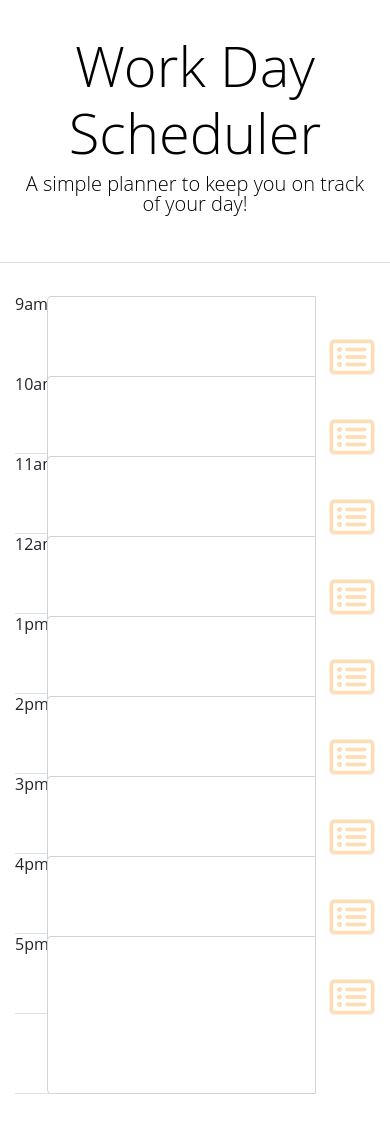
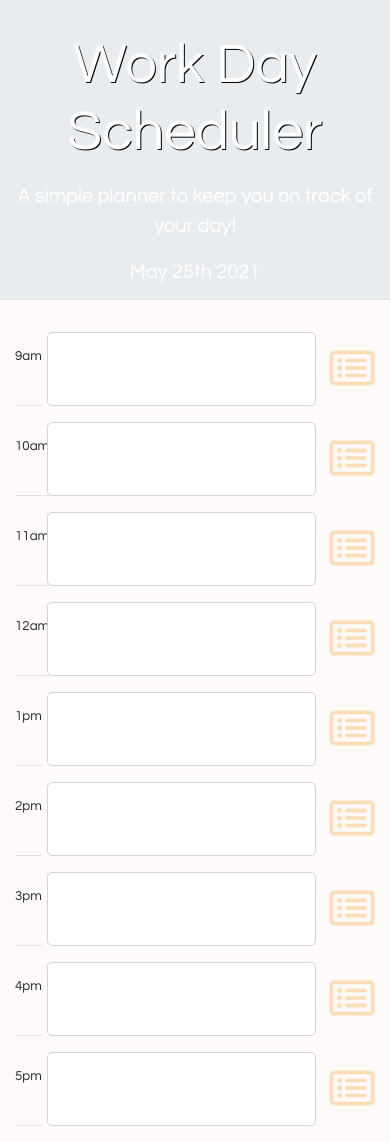
Before and after one commit to rmwillow/simplyCal, a plain HTML site: page index.html in a window 390 px wide. Before the commit the page ends 1110 px from the top, so only its background shows below. Drawn offline with nearby package versions, Linux system fonts and the light colour scheme; files that its build step writes are made by us from their sources.

Commit message:
day display

```diff
--- a/assets/script.js
+++ b/assets/script.js
@@ -1,10 +1,12 @@
+$(document).ready(function() {
+
     //Setting up the date and appending to the HTML page
     var today = moment().format('MMMM Do YYYY');
     console.log(today)
     $(".todaysDate").append(today);
 
-  var now = parseInt(moment().format('HH'));
-  console.log(now)
+
+
 
     var $text9AM = $("#text9AM");
     var $text10AM = $("#text10AM");
@@ -15,3 +17,5 @@
     var $text3PM = $("#text3PM");
     var $text4PM = $("#text4PM");
     var $text5PM = $("#text5PM");
+
+});
--- a/assets/style.css
+++ b/assets/style.css
@@ -1,71 +1,116 @@
 body {
-  font-family: 'Open Sans', sans-serif;
-  font-size: 16px;
-  line-height: 1;
-}
-
-textarea{
-  background: transparent;
-  border: none;
-  resize: none;
-  color: #000000;
-  border-left: 1px solid black;
-  padding: 10px;
+    background-color: snow;
 }
 
 .jumbotron {
-  text-align: center;
-  background-color: transparent;
-  color: black;
-  border-radius: 0;
-  border-bottom: 10px solid black;
+    background-size: cover;
+    box-shadow: 2px black;
 }
 
-.description{
-  white-space: pre-wrap;
+h1 {
+    text-shadow: 1px 1px black;
 }
 
-.time-block{
-  text-align: center;
-  border-radius: 15px;
+p,
+.lead,
+.todaysDate {
+    font-family: 'Questrial', sans-serif;
+    text-align: center;
+    margin-top: 15px;
 }
 
-.row {
-  white-space: pre-wrap;
-  height: 80px;
-  border-top: 1px solid white;;
+.plannerDiv {
+    border-radius: 25px;
+    box-shadow: 2px black;
 }
 
-.hour {
-  background-color: #ffffff;
-  color: #000000;
-  border-top: 1px dashed #000000;
+#text9AM {
+    border-radius: 5px;
 }
 
-.past {
-  background-color: #d3d3d3;
-  color: white;
+#text10AM {
+    border-radius: 5px;
 }
 
-.present {
-  background-color: #ff6961;
-  color: white;
+#text11AM {
+    border-radius: 5px;
 }
 
-.future {
-  background-color: #77dd77;
-  color: white;
+#text12AM {
+    border-radius: 5px;
 }
 
-.saveBtn {
-  border-left: 1px solid black;
-  border-top-right-radius: 15px;
-  border-bottom-right-radius: 15px;
-  background-color: #06AED5;
-  color: white;
+#text1PM {
+    border-radius: 5px;
 }
 
-.saveBtn i:hover {
-  font-size: 20px;
-  transition: all .3s ease-in-out;
+#text2PM {
+    border-radius: 5px;
 }
+
+#text3PM {
+    border-radius: 5px;
+}
+
+#text4PM {
+    border-radius: 5px;
+}
+
+#text5PM {
+    border-radius: 5px;
+}
+
+.headerDiv {
+    color: white;
+    font-family: 'Questrial', sans-serif;
+}
+
+textarea p {
+    -webkit-box-shadow: inset 2px 2px 2px 0px #dddddd;
+    -moz-box-shadow: inset 2px 2px 2px 0px #dddddd;
+    box-shadow: inset 2px 2px 2px 0px #dddddd;
+}
+
+.bg-red {
+    background-color: rgb(255, 1, 1);
+}
+
+.bg-green {
+    background-color: rgba(8, 131, 8, 0.788);
+}
+
+.bg-gray {
+    background-color: #cfdce9da;
+}
+
+
+/*
+These rules take effect when the browser's width
+is either 767px or less. */
+
+@media screen and (max-width: 767px) {
+    .jumbotron {
+        height: 300px;
+    }
+    p {
+        font-size: smaller;
+    }
+}
+
+
+/*
+These rules take effect when the browser's width
+is either 400px or less.
+*/
+
+@media screen and (max-width: 400px) {
+    .jumbotron {
+        height: 300px;
+    }
+    .hourC {
+        margin-right: 0px;
+    }
+    .spanBttn {
+        border-radius: 25px;
+    }
+}
--- a/index.html
+++ b/index.html
@@ -9,11 +9,12 @@
 
     <link rel="stylesheet" href="https://stackpath.bootstrapcdn.com/bootstrap/4.3.1/css/bootstrap.min.css" integrity="sha384-ggOyR0iXCbMQv3Xipma34MD+dH/1fQ784/j6cY/iJTQUOhcWr7x9JvoRxT2MZw1T" crossorigin="anonymous">
     <script src="https://kit.fontawesome.com/9b22d73af0.js" crossorigin="anonymous"></script>
-
-    <link rel="stylesheet" href="assets/css/style.css">
-
     <link href="https://fonts.googleapis.com/css?family=Questrial&display=swap" rel="stylesheet">
     <script src="https://cdnjs.cloudflare.com/ajax/libs/moment.js/2.24.0/moment.min.js" integrity="sha256-4iQZ6BVL4qNKlQ27TExEhBN1HFPvAvAMbFavKKosSWQ=" crossorigin="anonymous"></script>
+    <script src="https://ajax.googleapis.com/ajax/libs/jquery/3.5.1/jquery.min.js"></script>
+    <link rel="stylesheet" href="assets/style.css">
+
+
 
 
 </head>
@@ -27,156 +28,118 @@
         <div class="container text-center  ">
             <h1 class="display-4">Work Day Scheduler </h1>
             <p class="lead">A simple planner to keep you on track of your day!</p>
-            <p class="lead todaysDate"></p>
+            <p id="headP" class="lead todaysDate"></p>
         </div>
     </div>
 
 
 
-    <div class="container text-right  plannerDiv">
-        <div class="row row9 ">
+    <div class="container text-right plannerDiv">
+        <div class="row row9">
 
-            <div class="  input-container input-group col-1 ">
+            <div class="input-container input-group col-1">
                 <p class="border-bottom">9am</p>
 
             </div>
 
 
-            <div class="input-group  col-10 form-group">
+            <div class="input-group col-10 form-group">
                 <textarea id=text9AM class="form-control custom-control textborder" rows="2" style="resize:none" name="9"></textarea>
-
-                <button class="  col-1
-               btn  "> <span style="font-size: 2.5em; color: #fcddb6 "><i class="far fa-list-alt"></i>
-                  </span></button>
-
+                <button class="col-1 btn">
+                  <span style="font-size: 2.5em; color: #fcddb6 "><i class="far fa-list-alt"></i></span>
+                </button>
             </div>
         </div>
-
-
-        <div class="row row10 ">
-
-            <div class="input-group input-container  col-1">
+        <div class="row row10">
+            <div class="input-group input-container col-1">
                 <p class="border-bottom">10am</p>
-
             </div>
             <div class="input-group col-10 form-group">
                 <textarea id=text10AM class="form-control custom-control textborder" rows="2" style="resize:none" name="10"></textarea>
-
-                <button class="  col-1
-                  btn  "> <span style="font-size: 2.5em; color: #fcddb6 "><i class="far fa-list-alt"></i>
-                  </span></button>
+                <button class="col-1 btn">
+                  <span style="font-size: 2.5em; color: #fcddb6 "><i class="far fa-list-alt"></i></span>
+                </button>
             </div>
         </div>
-
-
-        <div class="row  row11  ">
-
-            <div class="  input-group  col-1">
+        <div class="row row11">
+            <div class="input-group col-1">
                 <p class="border-bottom">11am</p>
-
             </div>
             <div class="input-group col-10 form-group">
                 <textarea id=text11AM class="form-control custom-control textborder" rows="2" style="resize:none" name="11"></textarea>
-                <button class="  col-1
-                  btn  "> <span style="font-size: 2.5em; color: #fcddb6 "><i class="far fa-list-alt"></i>
-                  </span></button>
+                <button class="col-1 btn">
+                  <span style="font-size: 2.5em; color: #fcddb6 "><i class="far fa-list-alt"></i></span>
+                </button>
             </div>
         </div>
-
-
-        <div class="row row12  ">
-
-            <div class="  input-group  col-1">
+        <div class="row row12">
+            <div class="input-group col-1">
                 <p class="border-bottom">12am</p>
-
             </div>
             <div class="input-group col-10 form-group">
                 <textarea id=text12AM class="form-control custom-control textborder" rows="2" style="resize:none" name="12"></textarea>
-                <button class="  col-1
-                  btn  "> <span style="font-size: 2.5em; color: #fcddb6 "><i class="far fa-list-alt"></i>
-                  </span></button>
+                <button class="col-1 btn">
+                  <span style="font-size: 2.5em; color: #fcddb6 "><i class="far fa-list-alt"></i></span>
+                </button>
             </div>
         </div>
-
-
-        <div class="row row13 ">
-
-            <div class="   input-group  col-1">
+        <div class="row row13">
+            <div class="input-group col-1">
                 <p class="border-bottom">1pm</p>
-
             </div>
             <div class="input-group col-10 form-group">
                 <textarea id=text1PM class="form-control custom-control textborder" rows="2" style="resize:none" name="13"></textarea>
-                <button class="  col-1
-                  btn  "> <span style="font-size: 2.5em; color: #fcddb6 "><i class="far fa-list-alt"></i>
-                  </span></button>
+                <button class="col-1 btn">
+                  <span style="font-size: 2.5em; color: #fcddb6 "><i class="far fa-list-alt"></i></span>
+                </button>
             </div>
         </div>
-
-
-        <div class="row row14 ">
-
-            <div class="  input-group  col-1">
+        <div class="row row14">
+            <div class="input-group col-1">
                 <p class="border-bottom">2pm</p>
-
             </div>
             <div class="input-group col-10 form-group">
                 <textarea id=text2PM class="form-control custom-control textborder" rows="2" style="resize:none" name="14"></textarea>
-                <button class="  col-1
-                  btn  "> <span style="font-size: 2.5em; color: #fcddb6 "><i class="far fa-list-alt"></i>
-                  </span></button>
+                <button class="col-1 btn">
+                  <span style="font-size: 2.5em; color: #fcddb6 "><i class="far fa-list-alt"></i></span>
+                </button>
             </div>
         </div>
-
-
-        <div class="row row15 ">
-
-            <div class="   input-group  col-1">
+        <div class="row row15">
+            <div class="input-group col-1">
                 <p class="border-bottom">3pm</p>
-
             </div>
             <div class="input-group col-10 form-group">
                 <textarea id=text3PM class="form-control custom-control textborder" rows="2" style="resize:none" name="15"></textarea>
-                <button class="  col-1
-                  btn  "> <span style="font-size: 2.5em; color: #fcddb6 "><i class="far fa-list-alt"></i>
-                  </span></button>
+                <button class="col-1 btn">
+                  <span style="font-size: 2.5em; color: #fcddb6 "><i class="far fa-list-alt"></i></span>
+                </button>
             </div>
         </div>
-
-
-        <div class="row row16 ">
-
-            <div class="  input-group  col-1">
+        <div class="row row16">
+            <div class="input-group col-1">
                 <p class="border-bottom">4pm</p>
-
             </div>
             <div class="input-group col-10 form-group">
                 <textarea id=text4PM class="form-control custom-control textborder" rows="2" style="resize:none" name="16"></textarea>
-                <button class="  col-1
-                  btn  "> <span style="font-size: 2.5em; color: #fcddb6 "><i class="far fa-list-alt"></i>
-                  </span></button>
+                <button class="col-1 btn">
+                  <span style="font-size: 2.5em; color: #fcddb6 "><i class="far fa-list-alt"></i></span>
+                </button>
             </div>
         </div>
-
         <div class="row row17 ">
-
-            <div class="  input-group  col-1">
+            <div class="input-group col-1">
                 <p class="border-bottom">5pm</p>
-
             </div>
-            <div class="input-group    col-10 form-group">
+            <div class="input-group col-10 form-group">
                 <textarea id=text5PM class="textborder form-control custom-control" rows="2" style="resize:none" name="17"></textarea>
-                <button class="  col-1
-                  btn  "> <span style="font-size: 2.5em; color: #fcddb6 "><i class="far fa-list-alt"></i>
-                  </span></button>
+                <button class="col-1 btn">
+                  <span style="font-size: 2.5em; color: #fcddb6 "><i class="far fa-list-alt"></i></span>
+                </button>
             </div>
         </div>
+    </div>
+    <script src="./assets/script.js"></script>
+</body>
 
-
-
-
-
-
-
-
-    </div>
+</html>
```
Also changed, not shown: package-lock.json (added), 1 other file. Lines whose indentation alone changed are shown as unchanged.
